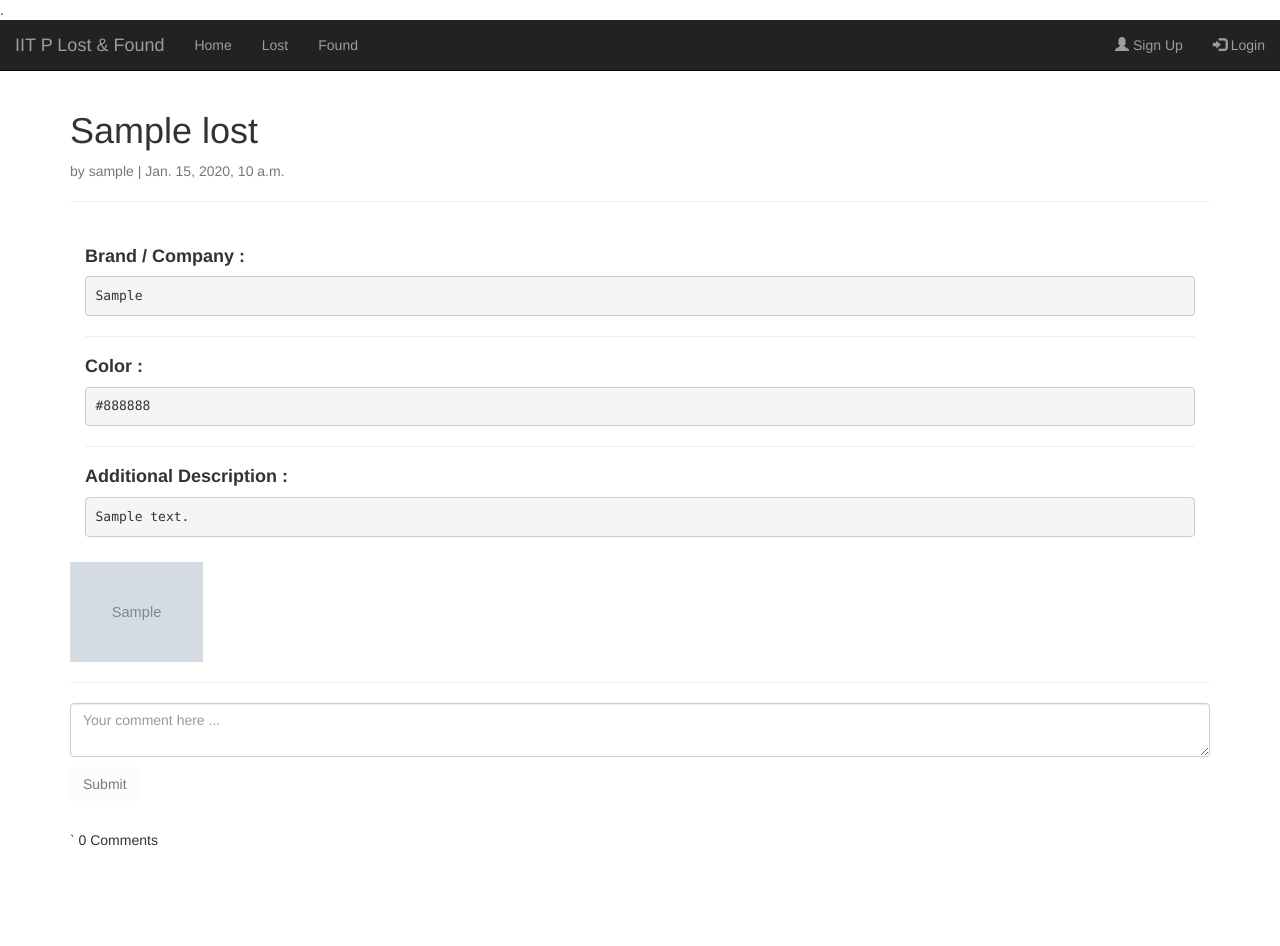
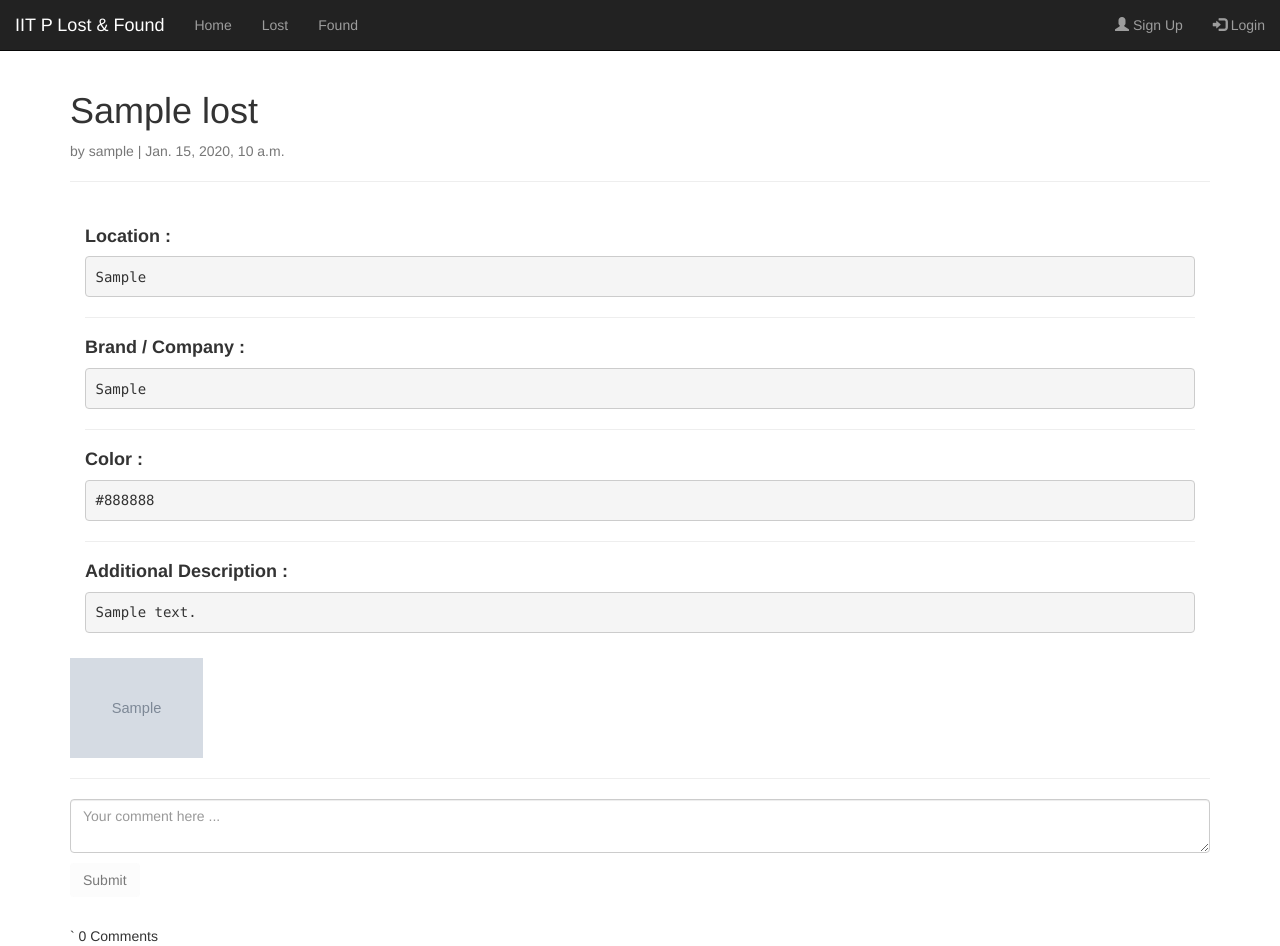
Before and after one commit to arunikayadav42/Lost-and-Found-Portal, a Django app: page /lost/1/ in a window 1280 px wide. Before the commit the page ends 846 px from the top, so only its background shows below. Run offline with Django 3.2, Linux system fonts and the light colour scheme; tables that the repository leaves empty hold one stand-in row (values such as "Sample post"); grey boxes marked "Sample" are stand-in pictures; some libraries are stand-ins or nearby versions.

Commit message:
Fonts updated

```diff
--- a/cs354/lost/templates/lost/detail.html
+++ b/cs354/lost/templates/lost/detail.html
@@ -1,4 +1,4 @@
-.{% extends "base.html" %}
+{% extends "base.html" %}
 {% block title %}{{lost.title}}{% endblock title %}
 {% block content %}
 
@@ -11,17 +11,21 @@
     <hr>
     <div class="card-body">
         <div class="panel-body">
+            {% if lost.location %}
+                <span><h4><b>Location :</b></h4></span> <span >  <pre style="font-size: 14px">{{ lost.location}}</pre></span>
+            {% endif %}
+            <hr>
             {% if lost.brand %}
-                <span><h4><b>Brand / Company :</b></h4></span> <span >  <pre>{{ lost.brand}}</pre></span>
+                <span><h4><b>Brand / Company :</b></h4></span> <span >  <pre style="font-size: 14px">{{ lost.brand}}</pre></span>
             {% endif %}
             <hr>
             {% if  lost.color %}
-                <span><h4><b>Color :</b></h4></span> <span >  <pre>{{ lost.color}}</pre></span>
+                <span><h4><b>Color :</b></h4></span> <span >  <pre style="font-size: 14px">{{ lost.color}}</pre></span>
             {% endif %}
 
             <hr>
             {% if lost.description %}
-                <span><h4><b>Additional Description :</b></h4></span><span > <pre>{{ lost.description}}</pre></span>
+                <span><h4><b>Additional Description :</b></h4></span><span > <pre style="font-size: 14px">{{ lost.description}}</pre></span>
             {% endif %}
 
         </div>
```
Also changed, not shown: cs354/found/templates/found/detail.html (+8 -4 lines), cs354/found/migrations/0001_initial.py, cs354/found/migrations/0002_auto_20181202_1441.py, cs354/lost/migrations/0001_initial.py, cs354/lost/migrations/0002_auto_20181202_1441.py, cs354/media/pictures/2018/12/02/Screenshot_2018-12-02_12-08-23.png (added), cs354/users/migrations/0001_initial.py.
